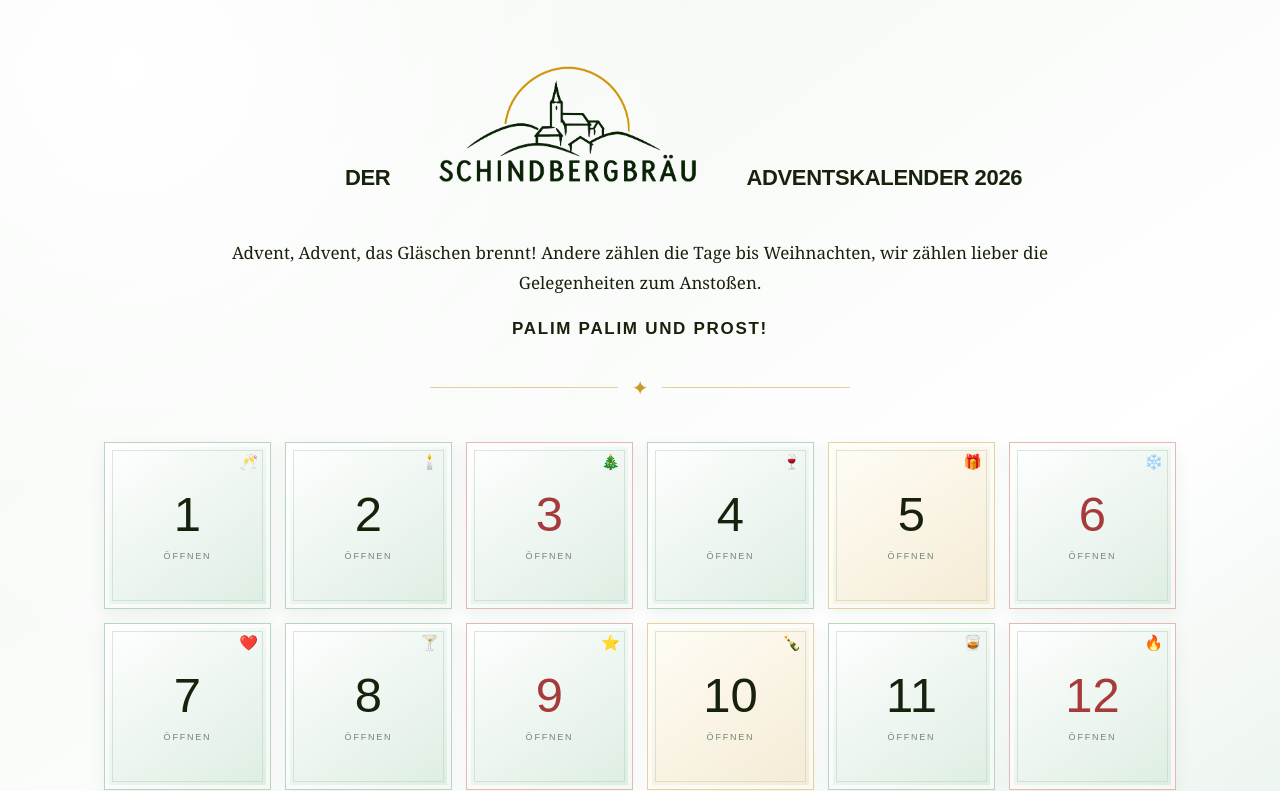
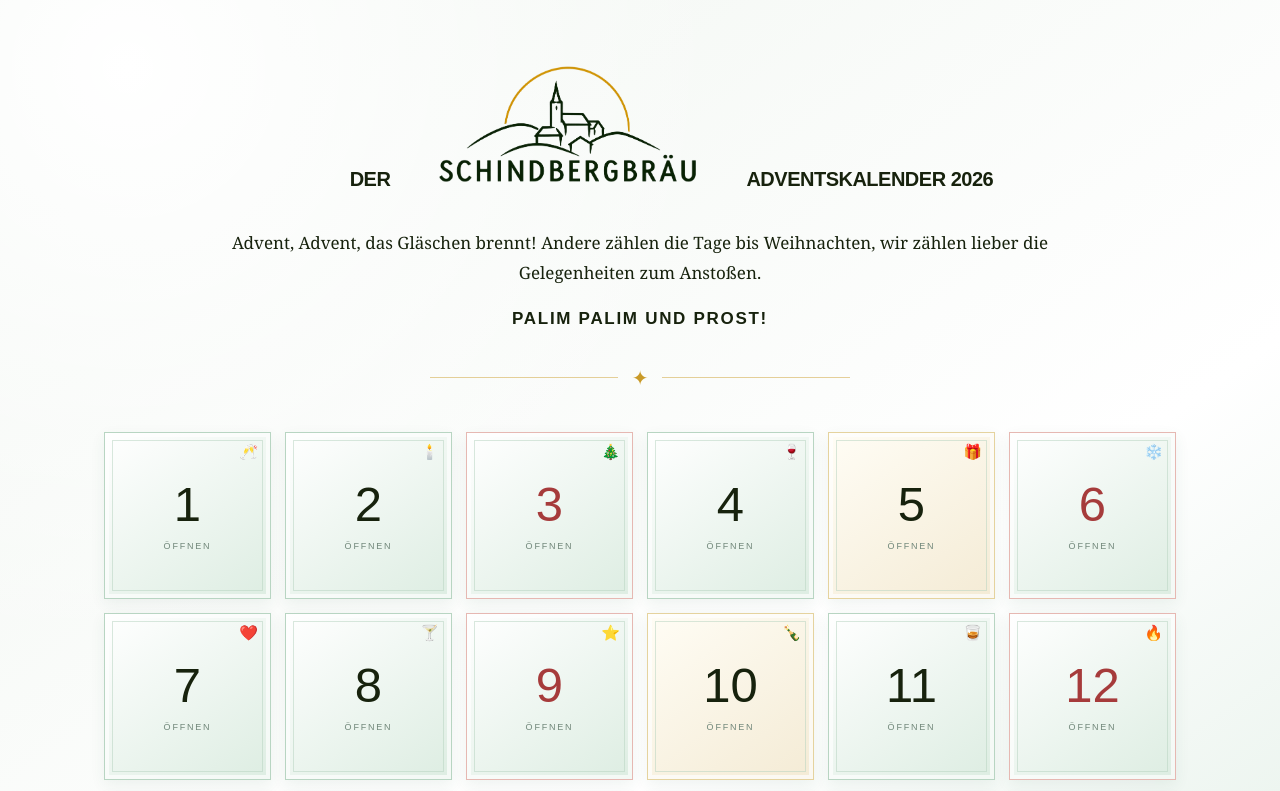
Before and after one commit to HeikeWestphal/schindbergbraeu-adventskalender, a plain HTML site: page index.html in a window 1280 px wide. Shown: the top 791 px of the page. Drawn offline with Linux system fonts and the light colour scheme.

Commit message:
Modify hero heading styles in index.html
Adjusted font size and letter spacing for hero heading.

```diff
--- a/index.html
+++ b/index.html
@@ -75,9 +75,9 @@ body {
 .hero-heading .hero-side {
   color: var(--logo-green);
   font-family: Arial, Helvetica, sans-serif;
-  font-size: 22px;
+  font-size: 20px;
   font-weight: 600;
-  letter-spacing: -0.015em;
+  letter-spacing: -0.025em;
   line-height: 1.2;
   padding-bottom: 12px;
   white-space: nowrap;
@@ -92,6 +92,10 @@ body {
 .hero-heading .hero-right {
   text-align: left;
   flex: 1.5;
+}
+
+.hero-heading {
+  margin-bottom: 25px;
 }
 
 /* Logo */
```
